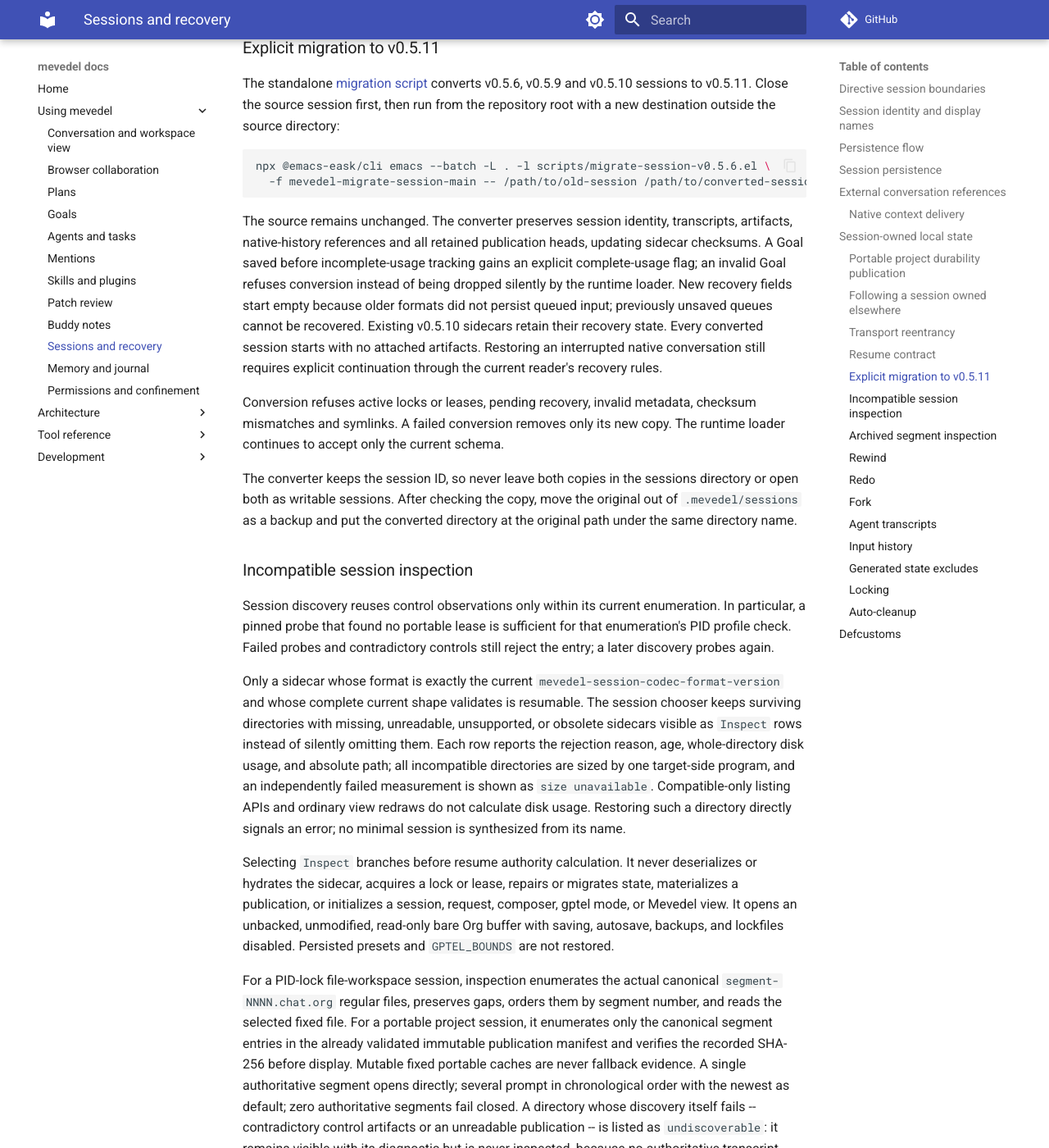
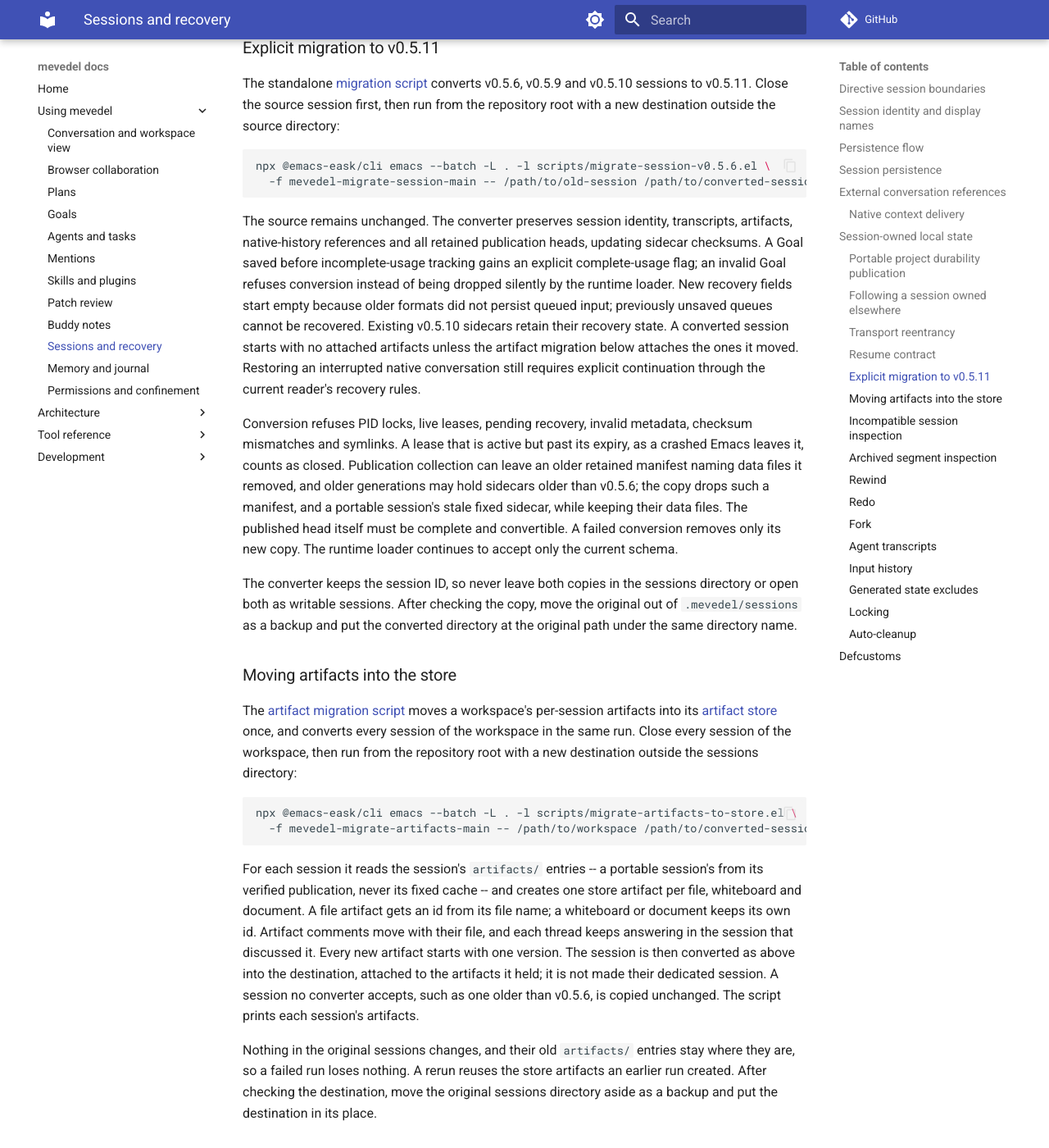
Before and after one commit to FrauH0lle/mevedel, an MkDocs documentation site: the page built from docs/sessions.md, in a window 1280 px wide and 1400 px high, scrolled down 33005 px. Shown: the whole window at 82% size. Built offline with MkDocs 1.6.1 and Material for MkDocs 9.7.7, drawn with Linux system fonts in a browser that asks for light colours; comment, search, counter and statistics services are not loaded.

Commit message:
feat(artifacts): Migrate session artifacts into the store
A one-time script moves a workspace's per-session artifact files,
whiteboards, documents and artifact comments into the artifact store
and converts every session to the current sidecar format, attached to
the artifacts it held.  Comment threads keep answering in the session
that discussed them.  The originals stay untouched and a rerun reuses
what an earlier run moved.  Tried on copies of this repository's 45
real sessions, the session converter now takes an expired lease left by
a crash as closed and drops retained manifests that collection left
dangling or that hold pre-v0.5.6 sidecars; a session still refused is
kept unchanged.

* scripts/migrate-artifacts-to-store.el: New script.
* scripts/migrate-session-v0.5.6.el (mevedel-migrate-session-copy)
(mevedel-migrate-session--sidecar): Take the attached ids.
(mevedel-migrate-session--closed): Accept an expired active lease.
(mevedel-migrate-session--head): New.

* docs/adr/0124-keep-artifacts-in-a-workspace-store.md: New ADR.
* docs/adr/README.md, docs/index.md, docs/sessions.md, CONTEXT.md:
Document the store and the migration.

* test/test-mevedel-migrate-artifacts.el: New tests.
* test/test-mevedel-session-migration.el: Cover the converter changes.

````diff
--- a/docs/sessions.md
+++ b/docs/sessions.md
@@ -1575,19 +1575,57 @@ heads, updating sidecar checksums. A Goal saved before incomplete-usage
 tracking gains an explicit complete-usage flag; an invalid Goal refuses
 conversion instead of being dropped silently by the runtime loader. New recovery fields start empty because older
 formats did not persist queued input; previously unsaved queues cannot be recovered.
-Existing v0.5.10 sidecars retain their recovery state. Every converted session
-starts with no attached artifacts. Restoring an interrupted
+Existing v0.5.10 sidecars retain their recovery state. A converted session
+starts with no attached artifacts unless the artifact migration below attaches
+the ones it moved. Restoring an interrupted
 native conversation still requires explicit continuation through the current
 reader's recovery rules.
 
-Conversion refuses active locks or leases, pending recovery, invalid metadata,
-checksum mismatches and symlinks. A failed conversion removes only its new copy.
-The runtime loader continues to accept only the current schema.
+Conversion refuses PID locks, live leases, pending recovery, invalid metadata,
+checksum mismatches and symlinks. A lease that is active but past its expiry,
+as a crashed Emacs leaves it, counts as closed. Publication collection can
+leave an older retained manifest naming data files it removed, and older
+generations may hold sidecars older than v0.5.6; the copy drops such a
+manifest, and a portable session's stale fixed sidecar, while keeping their
+data files. The published head itself must be complete and convertible. A
+failed conversion removes only its new copy. The runtime loader continues to
+accept only the current schema.
 
 The converter keeps the session ID, so never leave both copies in the sessions
 directory or open both as writable sessions. After checking the copy, move the
 original out of `.mevedel/sessions` as a backup and put the converted directory
 at the original path under the same directory name.
+
+### Moving artifacts into the store
+
+The [artifact migration script](https://github.com/FrauH0lle/mevedel/blob/master/scripts/migrate-artifacts-to-store.el)
+moves a workspace's per-session artifacts into its
+[artifact store](view.md#artifact-store) once, and converts every session of
+the workspace in the same run. Close every session of the workspace, then run
+from the repository root with a new destination outside the sessions
+directory:
+
+```bash
+npx @emacs-eask/cli emacs --batch -L . -l scripts/migrate-artifacts-to-store.el \
+  -f mevedel-migrate-artifacts-main -- /path/to/workspace /path/to/converted-sessions
+```
+
+For each session it reads the session's `artifacts/` entries -- a portable
+session's from its verified publication, never its fixed cache -- and creates
+one store artifact per file, whiteboard and document. A file artifact gets an
+id from its file name; a whiteboard or document keeps its own id. Artifact
+comments move with their file, and each thread keeps answering in the session
+that discussed it. Every new artifact starts with one version. The session is
+then converted as above into the destination, attached to the artifacts it
+held; it is not made their dedicated session. A session no converter accepts,
+such as one older than v0.5.6, is copied unchanged. The script prints each
+session's artifacts.
+
+Nothing in the original sessions changes, and their old `artifacts/` entries
+stay where they are, so a failed run loses nothing. A rerun reuses the store
+artifacts an earlier run created. After checking the destination, move the
+original sessions directory aside as a backup and put the destination in its
+place.
 
 ### Incompatible session inspection
 
````
Also changed, not shown: CONTEXT.md (+4 -0 lines), docs/adr/0124-keep-artifacts-in-a-workspace-store.md (added, +138 -0 lines), docs/adr/README.md (+4 -0 lines), docs/index.md (+3 -2 lines), 6 other files.
